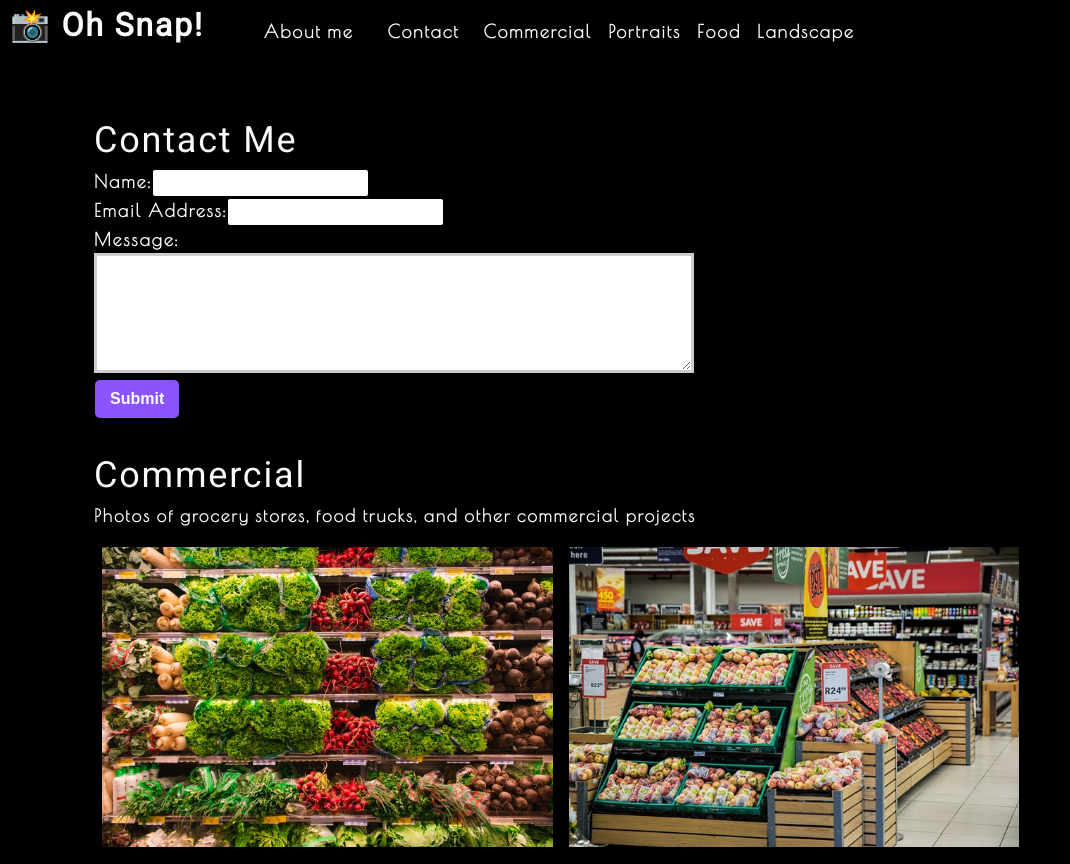
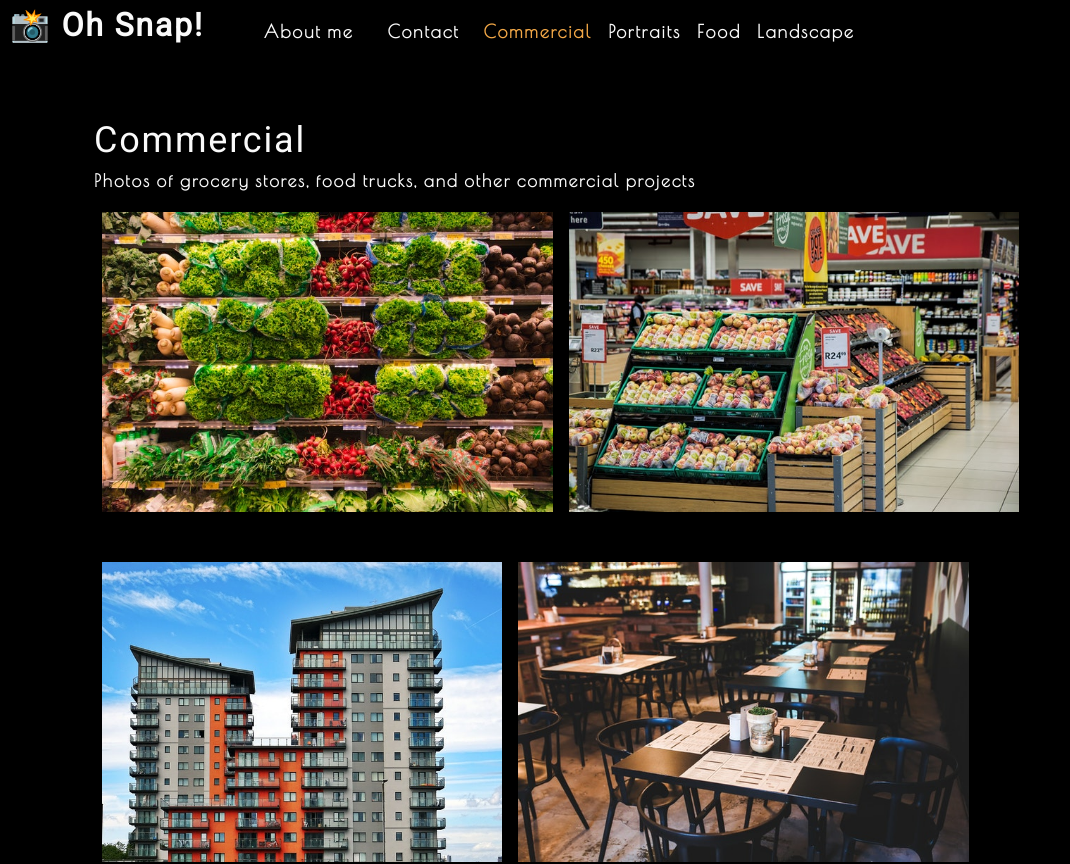
Before and after one commit to shaunmichaelgreene/photo-port, a React (Create React App) app: page / in a window 1280 px wide. Shown: the top 864 px of the page, without its empty margins (0-1070 px from the left). Built offline with nearby package versions, Linux system fonts and the light colour scheme.

Commit message:
end 20.4.6 conditional rendering for components added, conditional navbar styling added

```diff
--- a/src/App.js
+++ b/src/App.js
@@ -5,6 +5,8 @@
 import ContactForm from './components/Contact';
 
 function App() {
+  const [contactSelected, setContactSelected] = useState(false);
+
   const [categories] = useState([
     {
       name: 'commercial',
@@ -23,11 +25,18 @@
         categories={categories}
         setCurrentCategory={setCurrentCategory}
         currentCategory={currentCategory}
+        contactSelected={contactSelected}
+        setContactSelected={setContactSelected}
       ></Nav>
       <main>
-        <ContactForm></ContactForm>
-        <Gallery currentCategory={currentCategory}></Gallery>
-        <About></About>
+        {!contactSelected ? (
+          <>
+            <Gallery currentCategory={currentCategory}></Gallery>
+            <About></About>
+          </>
+        ) : (
+          <ContactForm></ContactForm>
+        )}
       </main>
     </div>
   );
--- a/src/components/Contact/index.js
+++ b/src/components/Contact/index.js
@@ -40,16 +40,21 @@
         <form id="contact-form" onSubmit={handleSubmit}>
             <div>
                 <label htmlFor="name">Name:</label>
-                <input type="text" defaultValue={name} onChange={handleChange} name="name" />
+                <input type="text" defaultValue={name} onBlur={handleChange} name="name" />
             </div>
             <div>
                 <label htmlFor="email">Email Address:</label>
-                <input type="email" defaultValue={email} name="email" onChange={handleChange} />
+                <input type="email" defaultValue={email} name="email" onBlur={handleChange} />
             </div>
             <div>
                 <label htmlFor="message">Message:</label>
-                <textarea name="message" defaultValue={message} onChange={handleChange} rows="5" />
+                <textarea name="message" defaultValue={message} onBlur={handleChange} rows="5" />
             </div>
+            {errorMessage && (
+                <div>
+                    <p className="error-text">{errorMessage}</p>
+                </div>
+            )}
             <button type="submit">Submit</button>
         </form>
     </section>
--- a/src/components/Nav/index.js
+++ b/src/components/Nav/index.js
@@ -6,6 +6,8 @@
     categories = [],
     setCurrentCategory,
     currentCategory,
+    contactSelected,
+    setContactSelected
   } = props;
 
 
@@ -24,25 +26,24 @@
       <nav>
         <ul className="flex-row">
           <li className="mx-2">
-            <a data-testid="about" href="#about">
+            <a data-testid="about" href="#about" onClick={() => setContactSelected(false)}>
               About me
             </a>
           </li>
-          <li className={"mx-2"}>
-            <span onClick={() => handleClick('Contact')}>
-              Contact
-            </span>
+          <li className={`mx-2 ${contactSelected && 'navActive'}`}>
+            <span onClick={() => setContactSelected(true)}>Contact</span>
           </li>
           {categories.map((category) => (
             <li
               className={`mx-1 ${
-                currentCategory.name === category.name
+                currentCategory.name === category.name && !contactSelected && `navActive`
                 }`}
               key={category.name}
             >
               <span
                 onClick={() => {
                   setCurrentCategory(category);
+                  setContactSelected(false);
                 }}
               >
                 {capitalizeFirstLetter(category.name)}
```
